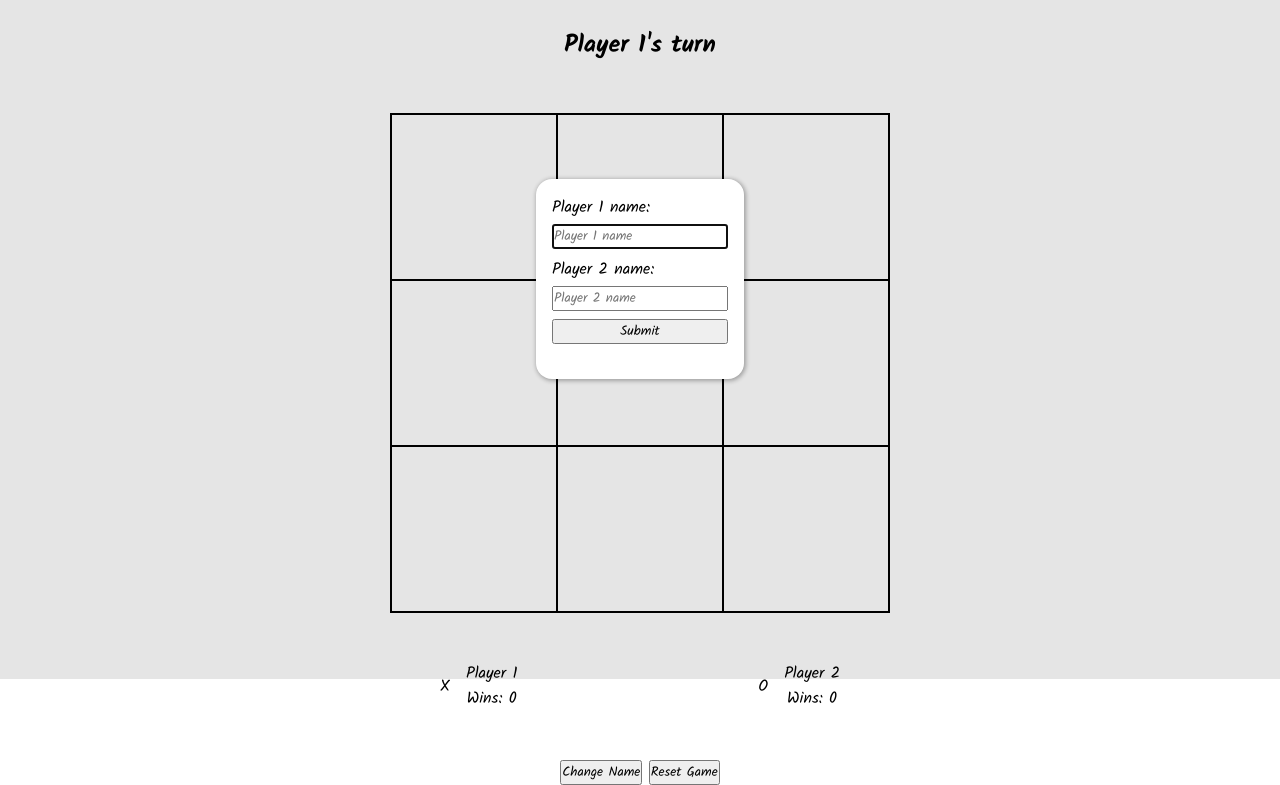
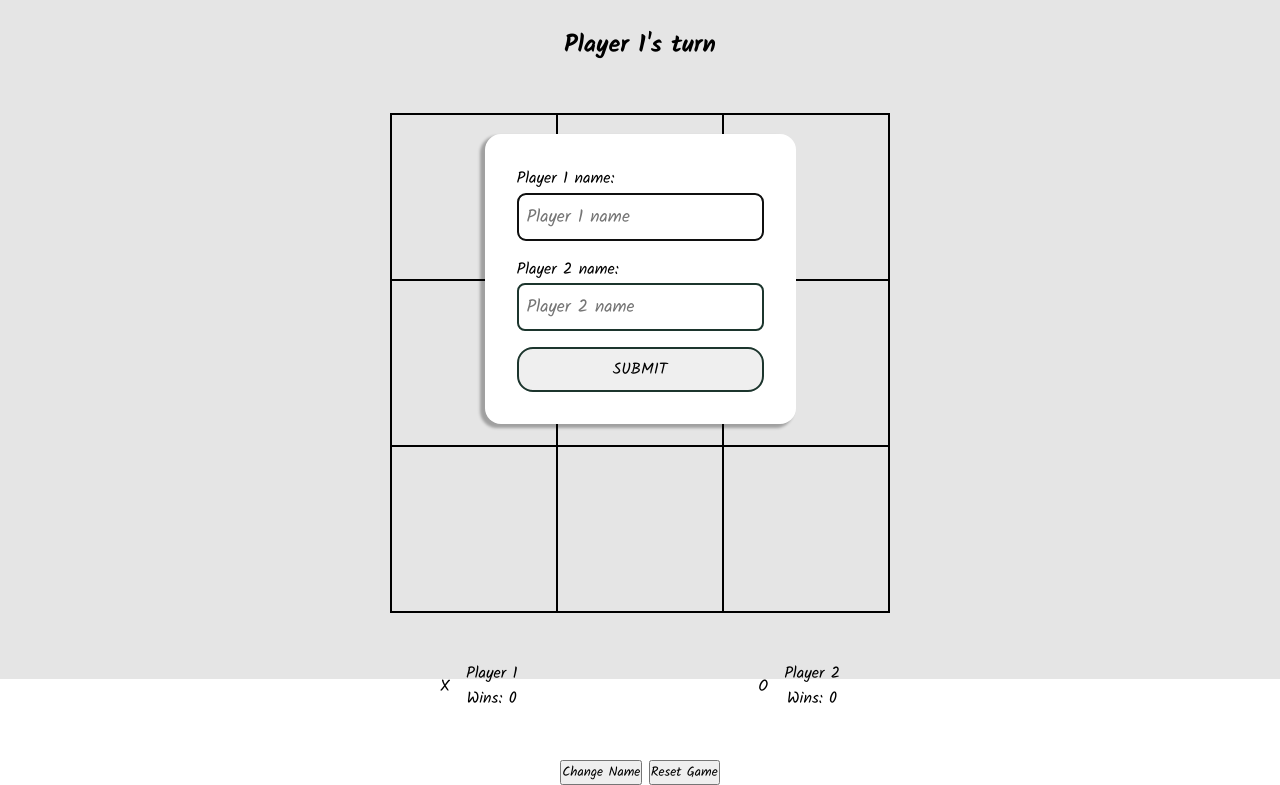
Before and after one commit to KimMillena/tic-tac-toe, a plain HTML site: page index.html in a window 1280 px wide. Shown: the part 121-906 px from the top of the page. Drawn offline with Linux system fonts and the light colour scheme.

Commit message:
Add name input modal CSS styles

```diff
--- a/index.html
+++ b/index.html
@@ -52,7 +52,7 @@
                 <label for="p1-name">Player 2 name:</label>
                 <input type="text" id="player2" class="player-input" name="player-input" placeholder="Player 2 name">
             </div>
-            <button class="submit-btn">Submit</button>
+            <button class="submit-btn">SUBMIT</button>
         </form>
     </dialog>
 
--- a/styles.css
+++ b/styles.css
@@ -5,6 +5,10 @@
   padding: 0;
   box-sizing: border-box;
   font-family: "Kalam", cursive, sans-serif;
+}
+
+:root {
+  --dark-green: #1c352d;
 }
 
 .title {
@@ -72,9 +76,9 @@
 .input-modal {
   border: none;
   border-radius: 1rem;
-  box-shadow: 1px 1px 4px 1px rgba(0, 0, 0, 0.3);
+  box-shadow: -4px 3px 3px 1px rgba(0, 0, 0, 0.3);
   margin: revert;
-  padding: 1rem;
+  padding: 2rem;
   min-height: 200px;
 }
 
@@ -88,8 +92,26 @@
   display: flex;
   flex-direction: column;
   justify-content: center;
-  gap: 0.25rem;
+  margin-bottom: 0.5rem;
+  gap: 0.1rem;
 }
+
+.form-row input {
+  font-size: 1.1rem;
+  border: 2px solid #1c352d;
+  border-radius: 0.5rem;
+  padding: 0.5rem;
+}
+
+.submit-btn {
+  font-size: 1rem;
+  padding: 0.5rem;
+  border: 2px solid #1c352d;
+  border-radius: 1rem;
+  cursor: pointer;
+}
+
+/* GAME RESULT MODAL STYLINGS */
 
 .modal {
   position: absolute;
```
